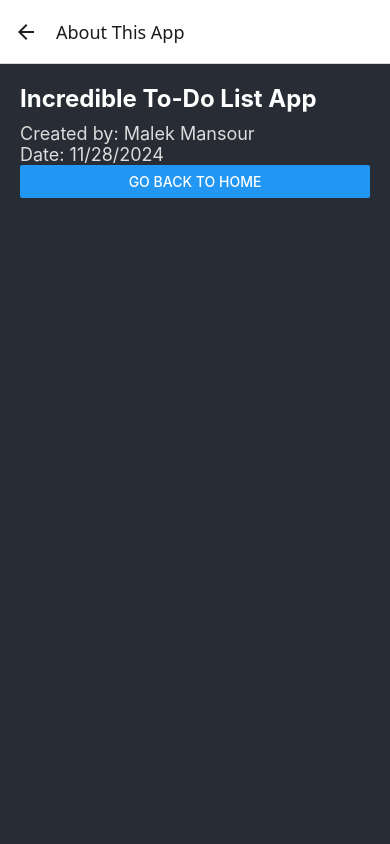
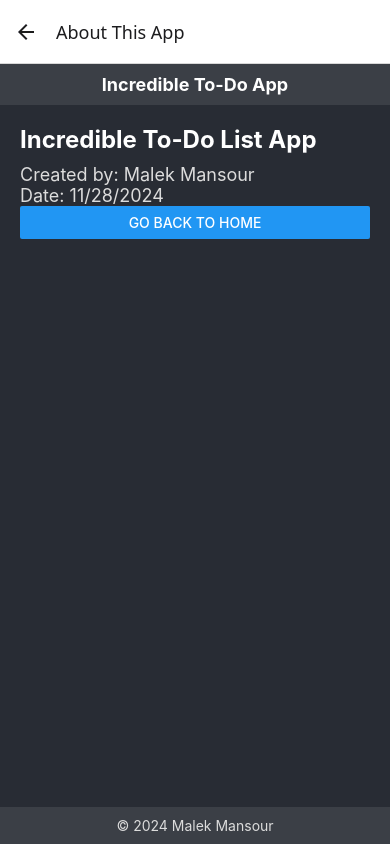
Before and after one commit to MalekMansour/IncredibleToDoListApp-Assignment, a React Native app: screen /About in a window 390 px wide. Built offline with nearby package versions, Linux system fonts and the light colour scheme.

Commit message:
Update MainLayout.jsx

```diff
--- a/src/layouts/MainLayout.jsx
+++ b/src/layouts/MainLayout.jsx
@@ -1,10 +1,26 @@
+// src/layouts/MainLayout.jsx
+
 import React from 'react';
-import { View, StyleSheet } from 'react-native';
+import { View, Text, StyleSheet } from 'react-native';
+
+const Header = () => (
+  <View style={styles.header}>
+    <Text style={styles.headerText}>Incredible To-Do App</Text>
+  </View>
+);
+
+const Footer = () => (
+  <View style={styles.footer}>
+    <Text style={styles.footerText}>© 2024 Malek Mansour</Text>
+  </View>
+);
 
 const MainLayout = ({ children }) => {
   return (
     <View style={styles.container}>
-      {children}
+      <Header />
+      <View style={styles.content}>{children}</View>
+      <Footer />
     </View>
   );
 };
@@ -12,8 +28,30 @@ const MainLayout = ({ children }) => {
 const styles = StyleSheet.create({
   container: {
     flex: 1,
+    backgroundColor: '#282c34',
+  },
+  header: {
+    backgroundColor: '#3b3f46',
+    padding: 10,
+  },
+  headerText: {
+    color: '#ffffff',
+    fontSize: 18,
+    fontWeight: 'bold',
+    textAlign: 'center',
+  },
+  content: {
+    flex: 1,
     padding: 20,
-    backgroundColor: '#282c34',
+  },
+  footer: {
+    backgroundColor: '#3b3f46',
+    padding: 10,
+  },
+  footerText: {
+    color: '#dcdcdc',
+    fontSize: 14,
+    textAlign: 'center',
   },
 });
 
```
